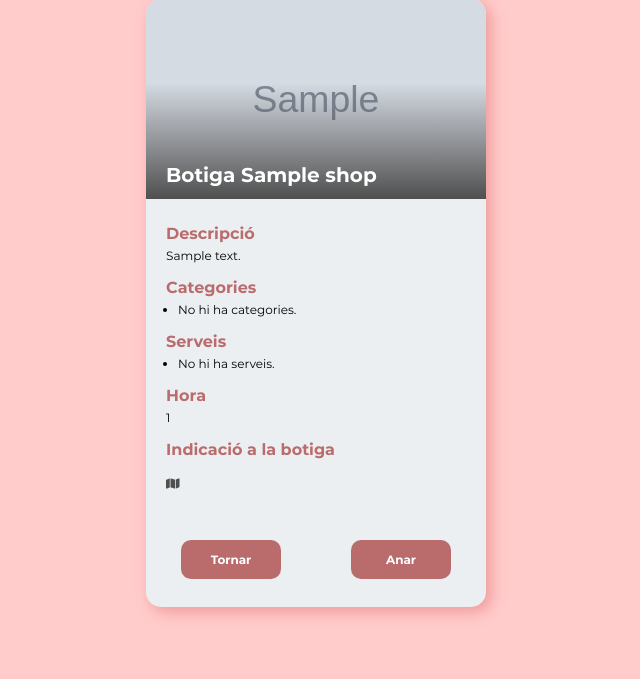
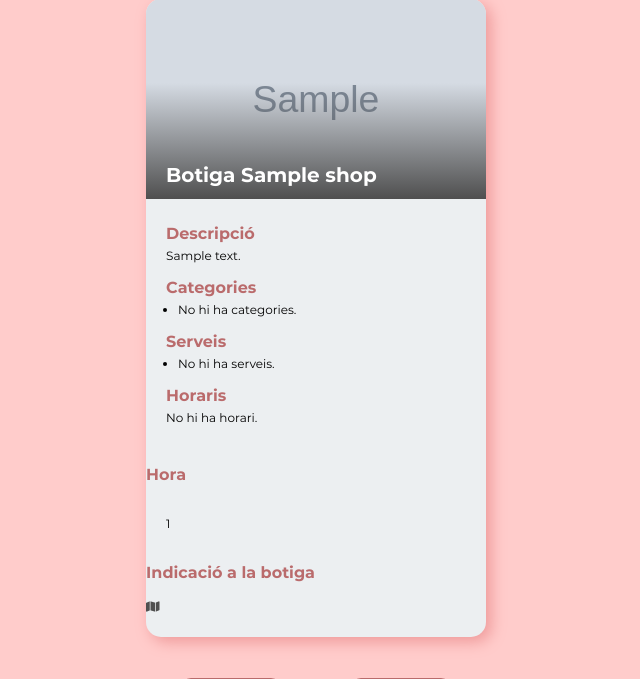
Before and after one commit to Casassarnau/ConfinAppCommerce, a Django app: page /purchase/shop/00000000-0000-0000-0000-000000000001/1/ in a window 1280 px wide. Shown: the part 126-805 px from the top of the page, without its empty margins (324-964 px from the left). Before the commit the page ends 743 px from the top, so only its background shows below. Run offline with Django 3.2, Linux system fonts and the light colour scheme; a user stored in the database is signed in; tables that the repository leaves empty hold one stand-in row (values such as "Sample post"); grey boxes marked "Sample" are stand-in pictures; some libraries are stand-ins or nearby versions.

Commit message:
Add schedules to user cards

```diff
--- a/purchase/templates/purchasedetail.html
+++ b/purchase/templates/purchasedetail.html
@@ -32,6 +32,42 @@
                       {% endfor %}
                   </ul>
             </div>
+
+            <div class="schedules-card">
+                    <h5>Horaris</h5>
+                    {% if schedule.all %}
+                        <div>
+                            <div class="datacontainer-header">
+                                <div>
+                                    <label>Hora inici</label>
+                                    <label>Hora fi</label>
+                                </div>
+                            </div>
+
+                            <div class="data-container">
+                                <div class="days-container">
+                                    {% for ss in schedule.all %}
+                                        <label>{{ ss.get_day_name }} </label>
+                                    {% endfor %}
+                                </div>
+                                <div class="hours-container">
+                                    {% for ss in schedule.all %}
+                                        <label>{{ ss.startHour|time:"H:i" }} </label>
+                                      <label>{{ ss.endHour|time:"H:i" }} </label>
+                                  {% endfor %}
+                                </div>
+                            </div>
+                        </div>
+
+                    {% else %}
+                        <div>
+                            <label>No hi ha horari.</label>
+                        </div>
+                    {% endif %}
+
+                </div>
+            </div>
+
             <div class="categories-card">
                 <h5>Hora</h5>
                 <p>{{ time }}</p>
```
